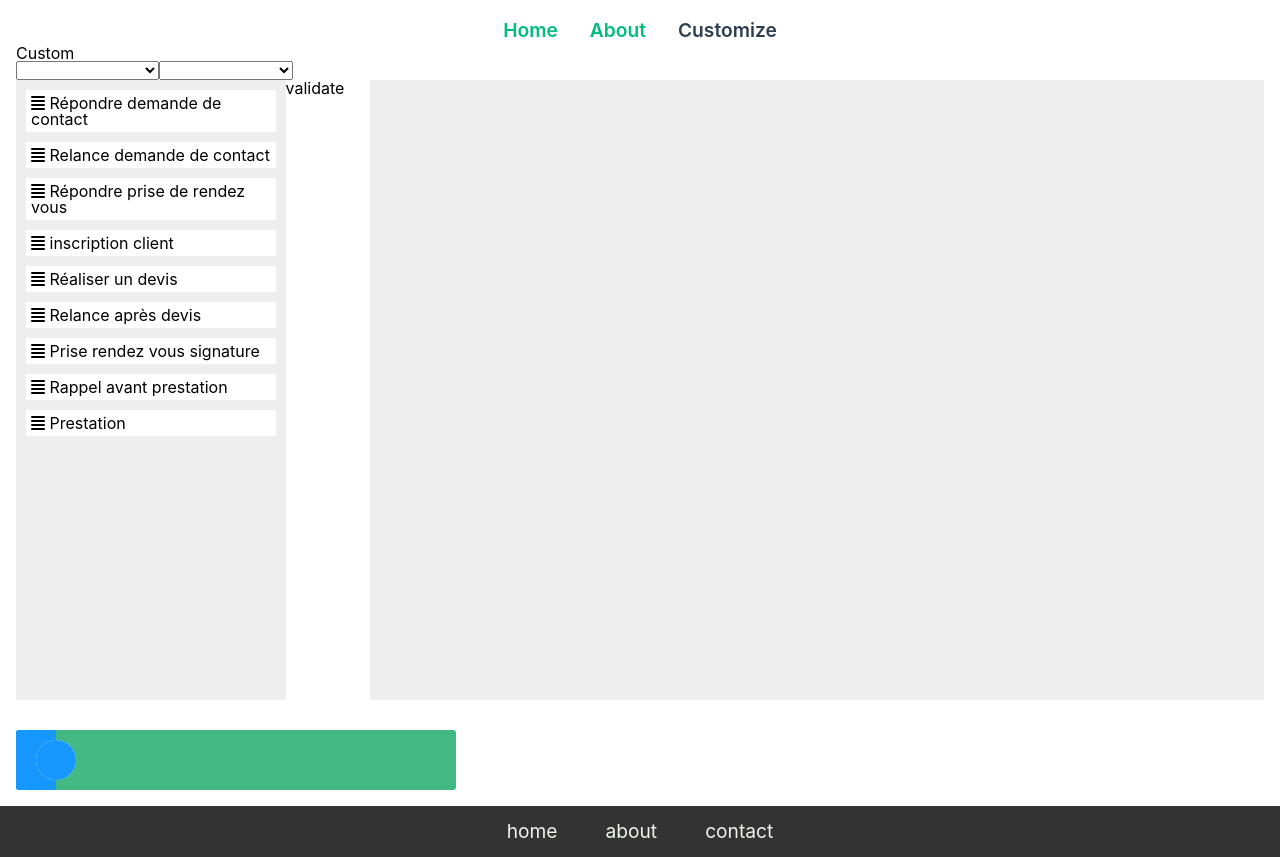
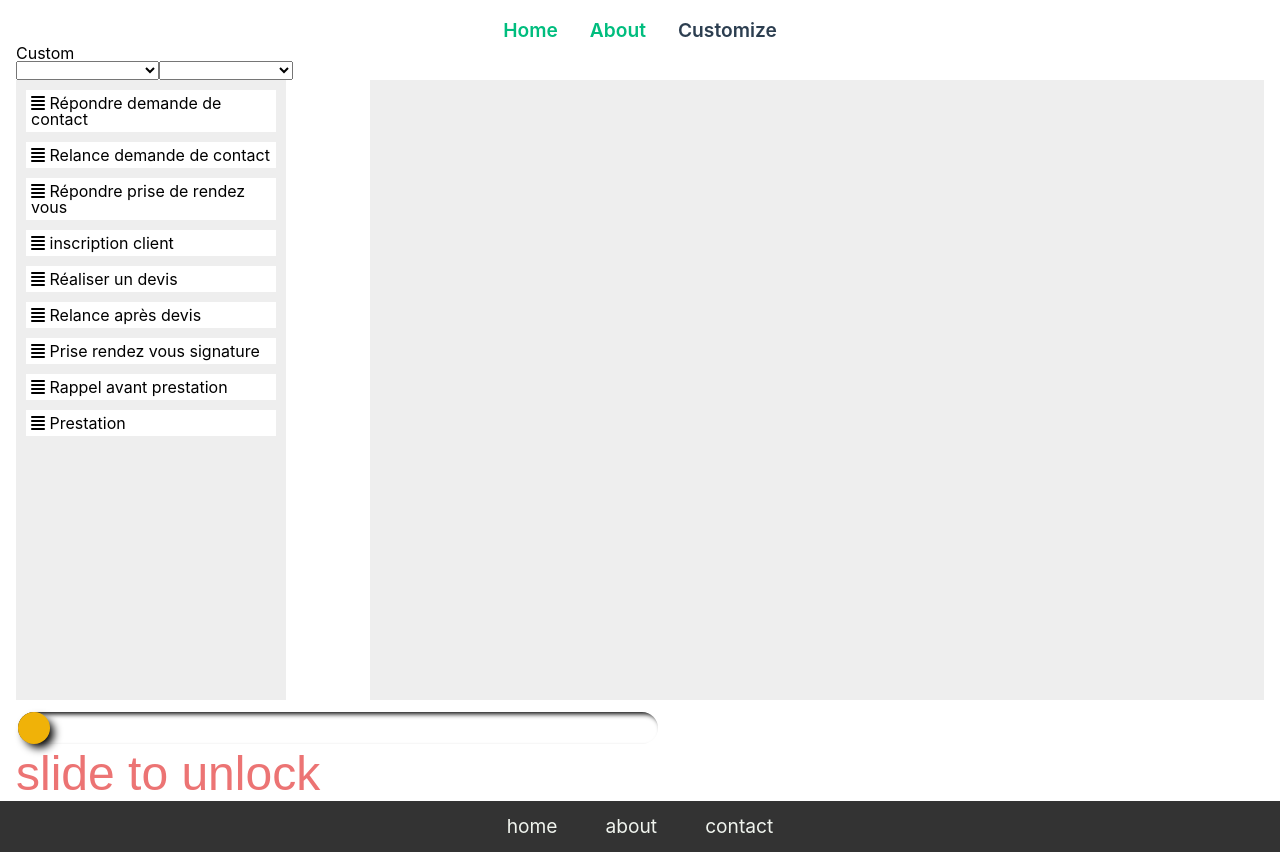
Before and after one commit to Christophe-Desmarres/custom-page, a Vue app in the folder custom-page/: page /customize in a window 1280 px wide. Built offline with nearby package versions, Linux system fonts and the light colour scheme.

Commit message:
add range to test

```diff
--- a/custom-page/src/components/HelloWorld.vue
+++ b/custom-page/src/components/HelloWorld.vue
@@ -4,7 +4,7 @@ defineProps({
     type: String,
     required: true
   }
-})
+});
 </script>
 
 <template>
--- a/custom-page/src/components/TheWelcome.vue
+++ b/custom-page/src/components/TheWelcome.vue
@@ -1,26 +1,17 @@
 <template>
   <div class="home">
     <hello-world msg="Bienvenue" class="titre"/>
-    <img alt="Vue logo" :src="logo" class="logo"/>
-
   </div>
 </template>
 
 <script>
 import HelloWorld from './HelloWorld.vue';
-import logo from '../assets/logo.svg';
 
 export default {
   name: 'Home',
   components: {
     HelloWorld,
   },
-  data() {
-    return {
-      logo,
-    };
-  },
-
 }
 </script>
 
--- a/custom-page/src/views/CustomView.vue
+++ b/custom-page/src/views/CustomView.vue
@@ -75,9 +75,21 @@
 
               </draggable>
 
-              <form action="/action_page.php" method="get">
-                <label for="ok">validate</label>
-                <input type="range" id="ok" name="ok" min="0" max="100" :value="ok">
+              <form >
+                <input
+                type="range"
+                id="range"
+                name="ok"
+                min="0"
+                max="100"
+                v-model="vok"
+                @change="vok==100 ? finish() :handleMouseMove() "
+                >
+                <br>
+                <label
+                for="ok"
+                id="range-value"
+                >{{ vok==0 ? "slide to unlock" : vok==100 ? "terminado" : vok }}</label>
               </form>
 
 
@@ -165,7 +177,7 @@ export default {
       listTwo: [],
       list: [],
       nestList: [],
-      ok: 0,
+      vok: 0,
     }
   },
     methods: {
@@ -174,6 +186,25 @@ export default {
       },
       removeAt(idx) {
       this.list.splice(idx, 1);
+    },
+    finish() {
+      alert('terminado')
+    },
+    handleMouseMove() {
+      const rangeValueElement = document.querySelector("#range-value")
+      const inputElement = document.querySelector('input[type="range"]')
+      const fillAreaElement = document.querySelector(".fill-area")
+
+      const hueRotate = "hue-rotate(" + this.vok + "deg)"
+
+      rangeValueElement.textContent = this.vok
+      rangeValueElement.style.filter = hueRotate
+
+      inputElement.style.filter = hueRotate
+
+      fillAreaElement.style.left = this.vok + "vw"
+      fillAreaElement.style.width = (100-this.vok) + "vw"
+      fillAreaElement.style.filter = hueRotate
     },
 
     // function to convert image to webp
@@ -337,54 +368,117 @@ i.close {
   cursor: grabbing;
 }
 
-#ok {
-  background-color: #42b983;
-  color: #fff;
-  border: none;
-  padding: 10px 20px;
-  border-radius: 3px;
-  cursor: pointer;
-  font-size: 1.2rem;
-  margin-top: 20px;
+label {
+  position: static;
+  width: 100px;
+  z-index: 1;
+  font: 3rem "Monoton", sans-serif;
+  color: #EC7474;
+  margin: -5rem 0 2rem;
 }
 
-input[type="range"] {
-		outline: 0;
-		border: 0;
-		border-radius: 500px;
-		width: 400px;
-		max-width: 100%;
-		margin: 24px 0 16px;
-		transition: box-shadow 0.2s ease-in-out;
-		@media screen and (-webkit-min-device-pixel-ratio: 0) {
-			& {
-				overflow: hidden;
-				height: 40px;
-				-webkit-appearance: none;
-				background-color: #ddd;
-			}
-			&::-webkit-slider-runnable-track {
-				height: 40px;
-				-webkit-appearance: none;
-				color: #444;
-				transition: box-shadow 0.2s ease-in-out;
-			}
-			&::-webkit-slider-thumb {
-				width: 40px;
-				-webkit-appearance: none;
-				height: 40px;
-				cursor: ew-resize;
-				background: #fff;
-				box-shadow: -340px 0 0 320px #1597ff, inset 0 0 0 40px #1597ff;
-				border-radius: 50%;
-				transition: box-shadow 0.2s ease-in-out;
-				position: relative;
-			}
-			&:active::-webkit-slider-thumb {
-				background: #fff;
-				box-shadow: -340px 0 0 320px #1597ff, inset 0 0 0 3px #1597ff;
-			}
-		}
-  }
+/* barre de progression */
+input[type=range] {
+  appearance: none;
+  -webkit-appearance: none; /* Hides the slider so that custom slider can be made */
+  background: transparent; /* Otherwise white in Chrome */
+  border: none;
+  outline: none;
+  /* background-color: #42b983; */
+  height: 2rem;
+  z-index: 2;
+  width: 50vw;
+  border-radius: 100vmax;
+  box-shadow: inset 3px 3px 5px -1px #000;
+}
+
+/* rond d'accroche  : Thumb */
+input[type=range]::-webkit-slider-thumb {
+  appearance: none;
+  -webkit-appearance: none;
+  height: 2rem;
+  width: 2rem;
+  border-radius: 50%;
+  background: #f0b208;
+  cursor: ew-resize;
+    box-shadow: 5px 5px 8px -1px #000;
+  transition: box-shadow .3s ease-in-out;
+}
+
+input[type=range]:hover::-webkit-slider-thumb{
+  background: #f5c748;
+  box-shadow: 3px 3px 5px -1px #000;
+}
+/*
+input[type=range]::-moz-range-thumb {
+  box-shadow: 1px 1px 1px #000000, 0px 0px 1px #0d0d0d;
+  border: 1px solid #000000;
+  height: 36px;
+  width: 16px;
+  border-radius: 3px;
+  background: #ffffff;
+  cursor: pointer;
+} */
+
+/*
+input[type=range]::-ms-thumb {
+  box-shadow: 1px 1px 1px #000000, 0px 0px 1px #0d0d0d;
+  border: 1px solid #000000;
+  height: 36px;
+  width: 16px;
+  border-radius: 3px;
+  background: #ffffff;
+  cursor: pointer;
+} */
+
+
+
+/* barre de progression : Track */
+/* input[type=range]::-webkit-slider-runnable-track  {
+  width: 100%;
+  border-radius: 50px;
+}   */
+
+/*
+input[type=range]::-moz-range-track {
+  width: 100%;
+  box-shadow: 1px 1px 1px #000000, 0px 0px 1px #0d0d0d;
+  background: #3071a9;
+  border: 0.2px solid #010101;
+  border-radius: 50px;
+} */
+
+/*
+input[type=range]::-ms-track {
+  width: 100%;
+  cursor: pointer;
+
+  background: transparent;
+  border-color: transparent;
+  color: transparent;
+}   */
+
+
+ /* global range */
+/* input[type=range]:focus {
+  outline: none;
+  Removes the blue border. You should probably do some kind of focus styling for accessibility reasons though.
+}   */
+
+
+/* input[type=range]::-ms-fill-upper {
+  background: #3071a9;
+  border: 0.2px solid #010101;
+  border-radius: 2.6px;
+  box-shadow: 1px 1px 1px #000000, 0px 0px 1px #0d0d0d;
+} */
+
+/* input[type=range]:focus::-ms-fill-lower {
+  background: #3071a9;
+} */
+/* input[type=range]:focus::-ms-fill-upper {
+  background: #42b983;
+} */
+
 
 </style>
```
Also changed, not shown: custom-page/src/components/NestedDraggable.vue (deleted, +0 -32 lines), custom-page/src/components/nested-test.vue (deleted, +0 -74 lines).
